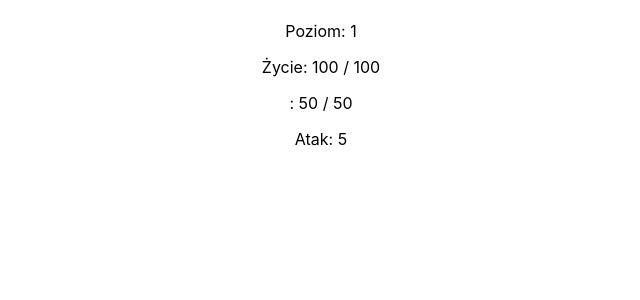
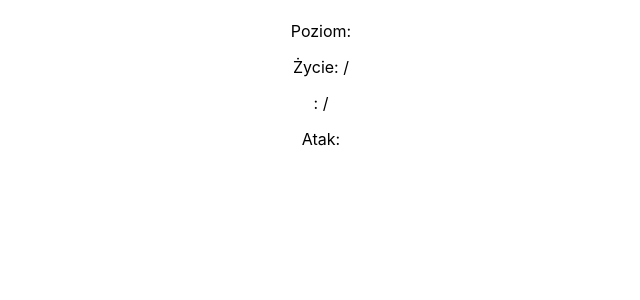
Before and after one commit to Darius-core/Laboratoria, a React (Create React App) app in the folder projekt_dev/projekt/: page / in a window 1280 px wide. Shown: the top 300 px of the page, without its empty margins (319-959 px from the left). Built offline with nearby package versions, Linux system fonts and the light colour scheme.

Commit message:
poprawki

```diff
--- a/projekt_dev/projekt/src/App.js
+++ b/projekt_dev/projekt/src/App.js
@@ -8,16 +8,7 @@ import PlayerStatus from './PlayerStatus';
 
 function App() {
 
-  const [player, setPlayer] = useState({
-        name: "",
-        level: 1,
-        exp: 0,
-        hp: 100,
-        maxHP: 100,
-        mp: 50,
-        maxMP: 50,
-        atack: 5,
-    });
+  const [player, setPlayer] = useState({});
 
 
 
--- a/projekt_dev/projekt/src/PlayerStatus.jsx
+++ b/projekt_dev/projekt/src/PlayerStatus.jsx
@@ -9,7 +9,7 @@ function PlayerStatus({player}){
             <p>Poziom: {player.level} </p>
             <p>Życie: {player.hp} / {player.maxHP} </p>
             <p>: {player.mp} / {player.maxMP} </p>
-            <p>Atak: {player.atack} </p>
+            <p>Atak: {player.attack} </p>
         </div>
     )
 }
```
